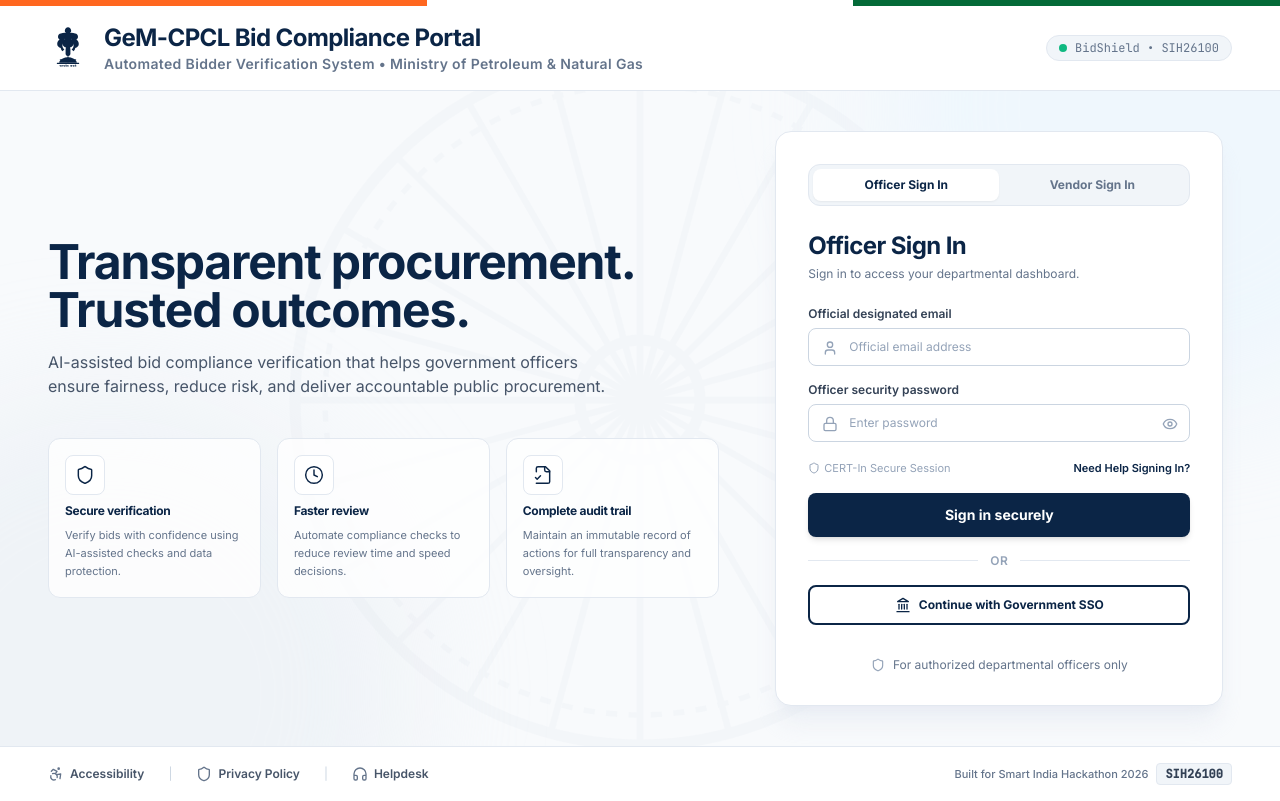
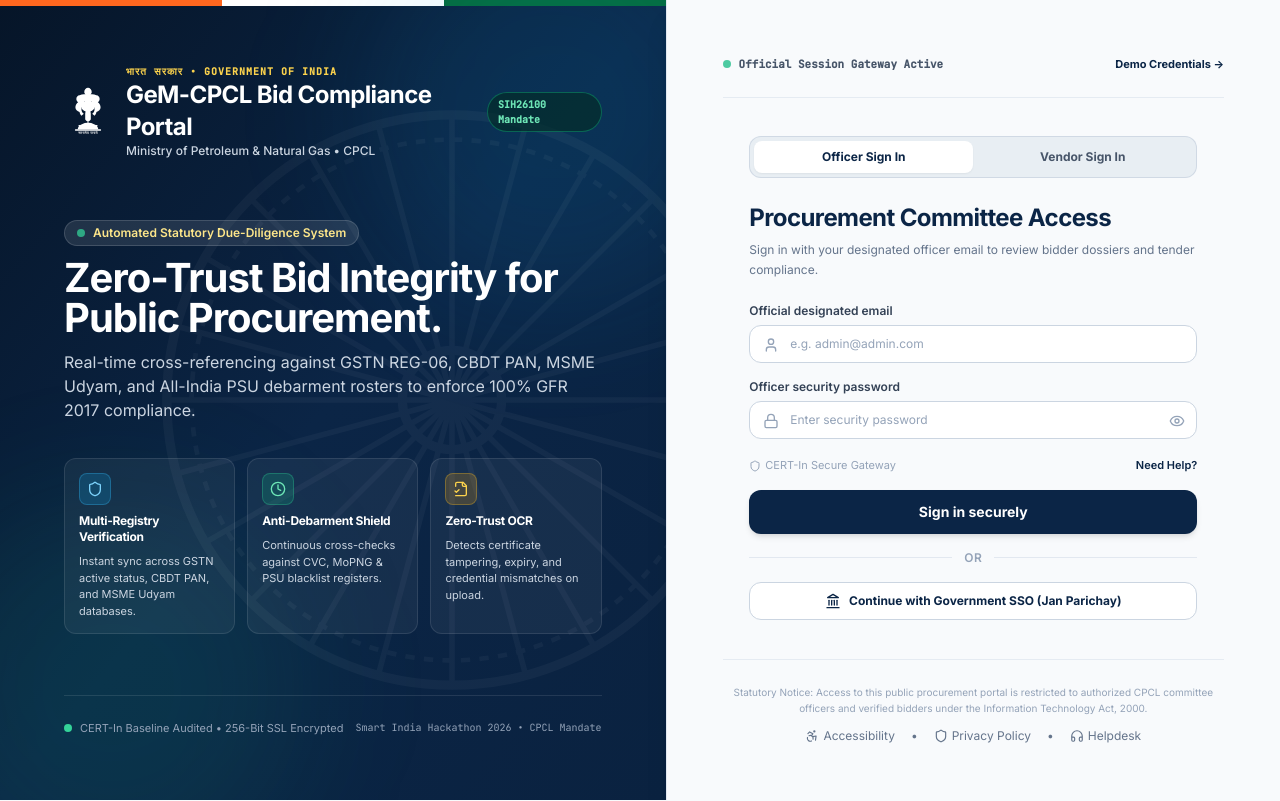
Before and after one commit to snuthon1/gemcompliance, a React (Vite) app in the folder client/: page /login in a window 1280 px wide. Built offline with nearby package versions, Linux system fonts and the light colour scheme; the HTML template or start-up script is replaced by a standard one.

Commit message:
feat(ui): complete modern visual overhaul for Login.jsx

```diff
--- a/client/src/pages/Login.jsx
+++ b/client/src/pages/Login.jsx
@@ -76,17 +76,24 @@ export default function Login() {
   };
 
   return (
-    <div className="min-h-screen bg-[#F8FAFC] flex flex-col justify-between text-slate-800 selection:bg-amber-500 selection:text-white relative overflow-hidden font-sans">
-      {/* Background Ashoka Chakra Watermark & Architectural Sky */}
-      <div className="absolute inset-0 pointer-events-none flex items-center justify-center overflow-hidden z-0">
-        {/* Soft radial blue-tint gradient */}
-        <div className="absolute top-0 right-0 w-[600px] h-[600px] bg-sky-100/40 rounded-full blur-3xl -mr-48 -mt-48"></div>
-        <div className="absolute bottom-0 left-0 w-[600px] h-[600px] bg-slate-200/40 rounded-full blur-3xl -ml-48 -mb-48"></div>
+    <div className="min-h-screen flex flex-col lg:flex-row font-sans selection:bg-amber-500 selection:text-white">
+      {/* LEFT PANEL: Deep Navy Executive Hero & Government Governance Pillar (52%) */}
+      <div className="lg:w-[52%] bg-gradient-to-br from-[#061528] via-[#0B2546] to-[#0A2240] text-white p-8 sm:p-12 lg:p-16 flex flex-col justify-between relative overflow-hidden min-h-[460px] lg:min-h-screen">
+        {/* National Tricolor Line at very top of panel */}
+        <div className="h-1.5 w-full flex absolute top-0 left-0">
+          <div className="h-full w-1/3 bg-[#FF671F]"></div>
+          <div className="h-full w-1/3 bg-white"></div>
+          <div className="h-full w-1/3 bg-[#046A38]"></div>
+        </div>
 
-        {/* Ashoka Chakra 24-Spoke Geometric Watermark */}
+        {/* Ambient Glows */}
+        <div className="absolute top-0 right-0 w-96 h-96 bg-sky-500/10 rounded-full blur-3xl pointer-events-none -mr-20 -mt-20"></div>
+        <div className="absolute bottom-0 left-0 w-96 h-96 bg-emerald-500/10 rounded-full blur-3xl pointer-events-none -ml-20 -mb-20"></div>
+
+        {/* Ashoka Chakra 24-Spoke Geometric Watermark in Background */}
         <svg
           viewBox="0 0 200 200"
-          className="w-[750px] h-[750px] text-slate-300 opacity-[0.09] absolute select-none"
+          className="w-[620px] h-[620px] text-white opacity-[0.035] absolute -right-24 top-1/2 -translate-y-1/2 select-none pointer-events-none"
           fill="none"
           stroke="currentColor"
         >
@@ -105,101 +112,122 @@ export default function Login() {
             />
           ))}
         </svg>
-      </div>
 
-      {/* Top Section: Tricolor Line & Header */}
-      <div className="relative z-10">
-        {/* National Tricolor Line */}
-        <div className="h-1.5 w-full flex">
-          <div className="h-full w-1/3 bg-[#FF671F]"></div>
-          <div className="h-full w-1/3 bg-white"></div>
-          <div className="h-full w-1/3 bg-[#046A38]"></div>
-        </div>
-
-        {/* Clean Official White Masthead */}
-        <header className="bg-white border-b border-slate-200 py-4 px-6 sm:px-12 shadow-xs">
-          <div className="max-w-7xl mx-auto flex items-center justify-between">
-            <div className="flex items-center space-x-4">
-              <NationalEmblem className="w-10 h-12 shrink-0" />
-              <div className="flex flex-col">
-                <h1 className="text-xl sm:text-2xl font-extrabold text-[#0B2546] tracking-tight">
+        {/* Top Masthead Branding */}
+        <div className="relative z-10 space-y-4">
+          <div className="flex items-center justify-between">
+            <div className="flex items-center space-x-3.5">
+              <NationalEmblem className="w-12 h-14 shrink-0" color="#FFFFFF" />
+              <div>
+                <span className="text-[10px] font-bold text-amber-300 uppercase tracking-widest font-mono block">
+                  भारत सरकार &bull; Government of India
+                </span>
+                <h1 className="text-xl sm:text-2xl font-black text-white tracking-tight leading-tight">
                   GeM-CPCL Bid Compliance Portal
                 </h1>
-                <p className="text-xs sm:text-sm text-slate-500 font-semibold tracking-wide">
-                  Automated Bidder Verification System &bull; Ministry of Petroleum &amp; Natural Gas
+                <p className="text-xs text-slate-300 font-medium">
+                  Ministry of Petroleum &amp; Natural Gas &bull; CPCL
                 </p>
               </div>
             </div>
 
-            <div className="hidden md:flex items-center space-x-2 text-xs font-mono text-slate-500 bg-slate-100 px-3 py-1 rounded-full border border-slate-200">
-              <span className="w-2 h-2 rounded-full bg-emerald-500 animate-pulse"></span>
-              <span>BidShield &bull; SIH26100</span>
+            <span className="hidden sm:inline-block text-[10px] font-mono font-bold text-emerald-300 bg-emerald-950/60 border border-emerald-500/40 px-2.5 py-1 rounded-full">
+              SIH26100 Mandate
+            </span>
           </div>
         </div>
-        </header>
+
+        {/* Center Hero Description & Pillars */}
+        <div className="relative z-10 py-10 lg:py-12 space-y-7">
+          <div className="space-y-3">
+            <div className="inline-flex items-center space-x-2 bg-white/10 backdrop-blur-xs border border-white/15 px-3 py-1 rounded-full text-xs font-semibold text-amber-200">
+              <span className="w-2 h-2 rounded-full bg-emerald-400 animate-pulse"></span>
+              <span>Automated Statutory Due-Diligence System</span>
             </div>
-
-      {/* Main Content Area */}
-      <main className="relative z-10 max-w-7xl mx-auto w-full px-6 sm:px-12 py-10 my-auto">
-        <div className="grid grid-cols-1 lg:grid-cols-12 gap-12 items-center">
-          {/* Left Column: Hero Typography & Feature Cards */}
-          <div className="lg:col-span-7 space-y-8">
-            <div className="space-y-4">
-              <h1 className="text-4xl sm:text-5xl font-extrabold text-[#0B2546] tracking-tight leading-[1.15]">
-                Transparent procurement. <br />
-                Trusted outcomes.
-              </h1>
-              <p className="text-sm sm:text-base text-slate-600 leading-relaxed max-w-xl">
-                AI-assisted bid compliance verification that helps government officers ensure fairness, reduce risk, and deliver accountable public procurement.
+            <h2 className="text-3xl sm:text-4xl lg:text-[40px] font-extrabold text-white tracking-tight leading-[1.18]">
+              Zero-Trust Bid Integrity for Public Procurement.
+            </h2>
+            <p className="text-sm sm:text-base text-slate-300 leading-relaxed max-w-xl">
+              Real-time cross-referencing against GSTN REG-06, CBDT PAN, MSME Udyam, and All-India PSU debarment rosters to enforce 100% GFR 2017 compliance.
             </p>
           </div>
 
-            {/* 3 Clean Modern Feature Cards */}
-            <div className="grid grid-cols-1 sm:grid-cols-3 gap-4 pt-2">
-              <div className="bg-white/80 backdrop-blur-xs rounded-xl p-4 border border-slate-200 shadow-xs space-y-2">
-                <div className="w-10 h-10 rounded-lg border border-slate-200 bg-white flex items-center justify-center text-[#0B2546] shadow-2xs">
-                  <Shield className="w-5 h-5 stroke-[1.75]" />
+          {/* 3 Dark Modern Governance Pillar Cards */}
+          <div className="grid grid-cols-1 sm:grid-cols-3 gap-3 pt-2">
+            <div className="bg-white/5 hover:bg-white/10 backdrop-blur-xs rounded-xl p-3.5 border border-white/10 transition space-y-2">
+              <div className="w-8 h-8 rounded-lg bg-sky-500/20 border border-sky-400/30 flex items-center justify-center text-sky-300">
+                <Shield className="w-4 h-4" />
               </div>
-                <h3 className="text-xs font-bold text-[#0B2546] tracking-tight">Secure verification</h3>
-                <p className="text-[11px] text-slate-500 leading-relaxed">
-                  Verify bids with confidence using AI-assisted checks and data protection.
+              <h3 className="text-xs font-bold text-white tracking-tight">Multi-Registry Verification</h3>
+              <p className="text-[11px] text-slate-300 leading-normal">
+                Instant sync across GSTN active status, CBDT PAN, and MSME Udyam databases.
               </p>
             </div>
 
-              <div className="bg-white/80 backdrop-blur-xs rounded-xl p-4 border border-slate-200 shadow-xs space-y-2">
-                <div className="w-10 h-10 rounded-lg border border-slate-200 bg-white flex items-center justify-center text-[#0B2546] shadow-2xs">
-                  <Clock className="w-5 h-5 stroke-[1.75]" />
+            <div className="bg-white/5 hover:bg-white/10 backdrop-blur-xs rounded-xl p-3.5 border border-white/10 transition space-y-2">
+              <div className="w-8 h-8 rounded-lg bg-emerald-500/20 border border-emerald-400/30 flex items-center justify-center text-emerald-300">
+                <Clock className="w-4 h-4" />
               </div>
-                <h3 className="text-xs font-bold text-[#0B2546] tracking-tight">Faster review</h3>
-                <p className="text-[11px] text-slate-500 leading-relaxed">
-                  Automate compliance checks to reduce review time and speed decisions.
+              <h3 className="text-xs font-bold text-white tracking-tight">Anti-Debarment Shield</h3>
+              <p className="text-[11px] text-slate-300 leading-normal">
+                Continuous cross-checks against CVC, MoPNG &amp; PSU blacklist registers.
               </p>
             </div>
 
-              <div className="bg-white/80 backdrop-blur-xs rounded-xl p-4 border border-slate-200 shadow-xs space-y-2">
-                <div className="w-10 h-10 rounded-lg border border-slate-200 bg-white flex items-center justify-center text-[#0B2546] shadow-2xs">
-                  <FileCheck2 className="w-5 h-5 stroke-[1.75]" />
+            <div className="bg-white/5 hover:bg-white/10 backdrop-blur-xs rounded-xl p-3.5 border border-white/10 transition space-y-2">
+              <div className="w-8 h-8 rounded-lg bg-amber-500/20 border border-amber-400/30 flex items-center justify-center text-amber-300">
+                <FileCheck2 className="w-4 h-4" />
               </div>
-                <h3 className="text-xs font-bold text-[#0B2546] tracking-tight">Complete audit trail</h3>
-                <p className="text-[11px] text-slate-500 leading-relaxed">
-                  Maintain an immutable record of actions for full transparency and oversight.
+              <h3 className="text-xs font-bold text-white tracking-tight">Zero-Trust OCR</h3>
+              <p className="text-[11px] text-slate-300 leading-normal">
+                Detects certificate tampering, expiry, and credential mismatches on upload.
               </p>
             </div>
           </div>
         </div>
 
-          {/* Right Column: Floating White Sign-In Card */}
-          <div className="lg:col-span-5 max-w-md w-full mx-auto">
-            <div className="bg-white rounded-2xl border border-slate-200 shadow-xl shadow-slate-200/60 p-8 space-y-6">
+        {/* Bottom Trust & Compliance Footer */}
+        <div className="relative z-10 pt-6 border-t border-white/10 flex flex-col sm:flex-row items-center justify-between text-[11px] text-slate-400 gap-3">
+          <div className="flex items-center space-x-2">
+            <span className="w-2 h-2 rounded-full bg-emerald-400"></span>
+            <span>CERT-In Baseline Audited &bull; 256-Bit SSL Encrypted</span>
+          </div>
+          <span className="font-mono text-slate-400 text-[10px]">
+            Smart India Hackathon 2026 &bull; CPCL Mandate
+          </span>
+        </div>
+      </div>
+
+      {/* RIGHT PANEL: Clean White / Slate Sign-In Console (48%) */}
+      <div className="lg:w-[48%] bg-[#F8FAFC] p-6 sm:p-10 lg:p-14 flex flex-col justify-between relative shadow-xl border-l border-slate-200">
+        {/* Top Status Bar */}
+        <div className="flex items-center justify-between pb-6 border-b border-slate-200/80">
+          <div className="flex items-center space-x-2">
+            <span className="w-2 h-2 rounded-full bg-emerald-500 animate-pulse"></span>
+            <span className="text-[11px] font-mono font-semibold text-slate-600">
+              Official Session Gateway Active
+            </span>
+          </div>
+          <button
+            type="button"
+            onClick={() => alert('Official Evaluation Credentials:\n\n• Officer Committee Login:\n  Email: admin@admin.com\n  Password: password\n\n• Vendor Enterprise Portal:\n  GSTIN: 33AABCA1234F1Z5 (or company email)\n  Password: password\n\nSupport: sih-procurement@cpcl.gov.in')}
+            className="text-[11px] font-bold text-[#0B2546] hover:text-sky-700 hover:underline cursor-pointer"
+          >
+            Demo Credentials &rarr;
+          </button>
+        </div>
+
+        {/* Center Login Box */}
+        <div className="max-w-md w-full mx-auto my-auto py-8 space-y-6">
           {/* Officer / Vendor Selector Pills */}
-              <div className="grid grid-cols-2 p-1 bg-slate-100 rounded-xl border border-slate-200">
+          <div className="grid grid-cols-2 p-1 bg-slate-200/70 rounded-xl border border-slate-300/80">
             <button
               type="button"
               onClick={() => handleTabChange('OFFICER')}
-                  className={`py-2 px-3 rounded-lg text-xs font-bold transition-all ${
+              className={`py-2 px-3 rounded-lg text-xs font-bold transition-all cursor-pointer ${
                 activeTab === 'OFFICER'
                   ? 'bg-white text-[#0B2546] shadow-sm'
-                      : 'text-slate-500 hover:text-slate-900'
+                  : 'text-slate-600 hover:text-slate-900'
               }`}
             >
               Officer Sign In
@@ -208,36 +236,36 @@ export default function Login() {
             <button
               type="button"
               onClick={() => handleTabChange('VENDOR')}
-                  className={`py-2 px-3 rounded-lg text-xs font-bold transition-all ${
+              className={`py-2 px-3 rounded-lg text-xs font-bold transition-all cursor-pointer ${
                 activeTab === 'VENDOR'
                   ? 'bg-white text-[#0B2546] shadow-sm'
-                      : 'text-slate-500 hover:text-slate-900'
+                  : 'text-slate-600 hover:text-slate-900'
               }`}
             >
               Vendor Sign In
             </button>
           </div>
 
-              {/* Title & Subtitle */}
-              <div className="space-y-1">
+          {/* Form Header */}
+          <div className="space-y-1.5">
             <h2 className="text-2xl font-extrabold text-[#0B2546] tracking-tight">
-                  {activeTab === 'OFFICER' ? 'Officer Sign In' : 'Vendor Sign In'}
+              {activeTab === 'OFFICER' ? 'Procurement Committee Access' : 'Enterprise Vendor Access'}
             </h2>
-                <p className="text-xs text-slate-500">
+            <p className="text-xs text-slate-500 leading-relaxed">
               {activeTab === 'OFFICER'
-                    ? 'Sign in to access your departmental dashboard.'
-                    : 'Sign in to access your enterprise vendor portal.'}
+                ? 'Sign in with your designated officer email to review bidder dossiers and tender compliance.'
+                : 'Sign in with your registered GSTIN or corporate email to manage certificates and tenders.'}
             </p>
           </div>
 
           {error && (
-                <div className="p-3 rounded-lg bg-rose-50 border border-rose-200 flex items-center space-x-2 text-xs text-rose-700 font-semibold">
+            <div className="p-3 rounded-xl bg-rose-50 border border-rose-200 flex items-center space-x-2 text-xs text-rose-700 font-semibold">
               <AlertCircle className="w-4 h-4 text-rose-600 shrink-0" />
               <span>{error}</span>
             </div>
           )}
 
-              {/* Credentials Input Container */}
+          {/* Form Fields */}
           <div
             onKeyDown={(e) => {
               if (e.key === 'Enter') handleSubmit(e);
@@ -263,8 +291,8 @@ export default function Login() {
                       spellCheck="false"
                       value={officerEmail}
                       onChange={(e) => setOfficerEmail(e.target.value)}
-                          placeholder="Official email address"
-                          className="w-full bg-white border border-slate-300 rounded-lg pl-10 pr-3 py-2.5 text-xs text-slate-900 placeholder:text-slate-400 focus:outline-none focus:ring-2 focus:ring-[#0B2546]/15 focus:border-[#0B2546]"
+                      placeholder="e.g. admin@admin.com"
+                      className="w-full bg-white border border-slate-300 rounded-xl pl-10 pr-3 py-2.5 text-xs text-slate-900 placeholder:text-slate-400 focus:outline-none focus:ring-2 focus:ring-[#0B2546]/15 focus:border-[#0B2546]"
                     />
                   </div>
                 </div>
@@ -286,8 +314,8 @@ export default function Login() {
                       spellCheck="false"
                       value={officerPassword}
                       onChange={(e) => setOfficerPassword(e.target.value)}
-                          placeholder="Enter password"
-                          className="w-full bg-white border border-slate-300 rounded-lg pl-10 pr-10 py-2.5 text-xs text-slate-900 placeholder:text-slate-400 focus:outline-none focus:ring-2 focus:ring-[#0B2546]/15 focus:border-[#0B2546]"
+                      placeholder="Enter security password"
+                      className="w-full bg-white border border-slate-300 rounded-xl pl-10 pr-10 py-2.5 text-xs text-slate-900 placeholder:text-slate-400 focus:outline-none focus:ring-2 focus:ring-[#0B2546]/15 focus:border-[#0B2546]"
                     />
                     <button
                       type="button"
@@ -317,8 +345,8 @@ export default function Login() {
                       spellCheck="false"
                       value={vendorIdentifier}
                       onChange={(e) => setVendorIdentifier(e.target.value)}
-                          placeholder="Enter GSTIN or business email"
-                          className="w-full bg-white border border-slate-300 rounded-lg pl-10 pr-3 py-2.5 text-xs text-slate-900 placeholder:text-slate-400 focus:outline-none focus:ring-2 focus:ring-[#0B2546]/15 focus:border-[#0B2546]"
+                      placeholder="e.g. 33AABCA1234F1Z5 or vendor email"
+                      className="w-full bg-white border border-slate-300 rounded-xl pl-10 pr-3 py-2.5 text-xs text-slate-900 placeholder:text-slate-400 focus:outline-none focus:ring-2 focus:ring-[#0B2546]/15 focus:border-[#0B2546]"
                     />
                   </div>
                 </div>
@@ -341,7 +369,7 @@ export default function Login() {
                       value={vendorPassword}
                       onChange={(e) => setVendorPassword(e.target.value)}
                       placeholder="Enter password"
-                          className="w-full bg-white border border-slate-300 rounded-lg pl-10 pr-10 py-2.5 text-xs text-slate-900 placeholder:text-slate-400 focus:outline-none focus:ring-2 focus:ring-[#0B2546]/15 focus:border-[#0B2546]"
+                      className="w-full bg-white border border-slate-300 rounded-xl pl-10 pr-10 py-2.5 text-xs text-slate-900 placeholder:text-slate-400 focus:outline-none focus:ring-2 focus:ring-[#0B2546]/15 focus:border-[#0B2546]"
                     />
                     <button
                       type="button"
@@ -355,87 +383,75 @@ export default function Login() {
               </>
             )}
 
-                {/* Security Advisory & Help */}
+            {/* Help and CERT-In Note */}
             <div className="flex items-center justify-between text-[11px] text-slate-500 pt-0.5">
               <span className="flex items-center space-x-1 text-slate-400">
                 <Shield className="w-3 h-3 text-slate-400" />
-                    <span>CERT-In Secure Session</span>
+                <span>CERT-In Secure Gateway</span>
               </span>
               <button
                 type="button"
                 onClick={() => alert('Official Login Guidelines:\n- Officer Admin: admin@admin.com / password\n- Vendor: Registered GSTIN or company email / password\n- Assistance: support@cpcl.gov.in')}
                 className="font-semibold text-[#0B2546] hover:underline cursor-pointer"
               >
-                    Need Help Signing In?
+                Need Help?
               </button>
             </div>
 
-                {/* Primary Button */}
+            {/* Primary Sign In Button */}
             <button
               type="button"
               onClick={handleSubmit}
               disabled={submitting}
-                  className="w-full py-3 px-4 rounded-lg bg-[#0B2546] hover:bg-[#07182D] text-white font-bold text-sm shadow-md transition-all flex items-center justify-center space-x-2 disabled:opacity-50 mt-2 cursor-pointer"
+              className="w-full py-3 px-4 rounded-xl bg-[#0B2546] hover:bg-[#07182D] text-white font-bold text-sm shadow-md transition-all flex items-center justify-center space-x-2 disabled:opacity-50 mt-2 cursor-pointer"
             >
-                  <span>Sign in securely</span>
+              <span>{submitting ? 'Authenticating...' : 'Sign in securely'}</span>
             </button>
 
             {/* Divider */}
             <div className="relative flex items-center justify-center my-3">
               <div className="border-t border-slate-200 w-full"></div>
-                  <span className="bg-white px-3 text-xs text-slate-400 font-semibold uppercase tracking-wider">
+              <span className="bg-[#F8FAFC] px-3 text-xs text-slate-400 font-semibold uppercase tracking-wider">
                 OR
               </span>
               <div className="border-t border-slate-200 w-full"></div>
             </div>
 
-                {/* Secondary Button: Continue with Government SSO */}
+            {/* Jan Parichay Government SSO */}
             <button
               type="button"
               onClick={() => alert('Jan Parichay SSO is active for NIC/Govt intranet gateways. For portal evaluation, sign in with your designated credentials.')}
-                  className="w-full py-2.5 px-4 rounded-lg border-2 border-[#0B2546] text-[#0B2546] hover:bg-slate-50 font-bold text-xs transition-all flex items-center justify-center space-x-2 cursor-pointer"
+              className="w-full py-2.5 px-4 rounded-xl border border-slate-300 bg-white text-[#0B2546] hover:bg-slate-50 font-bold text-xs transition-all flex items-center justify-center space-x-2 cursor-pointer shadow-2xs"
             >
               <Landmark className="w-4 h-4 text-[#0B2546]" />
-                  <span>Continue with Government SSO</span>
+              <span>Continue with Government SSO (Jan Parichay)</span>
             </button>
           </div>
+        </div>
 
-              {/* Security Footnote */}
-              <div className="pt-2 flex items-center justify-center space-x-2 text-xs text-slate-500 text-center">
-                <Shield className="w-3.5 h-3.5 text-slate-400" />
-                <span>For authorized departmental officers only</span>
+        {/* Bottom Legal & Footer Links */}
+        <div className="pt-6 border-t border-slate-200/80 space-y-3">
+          <p className="text-[10px] text-slate-400 text-center leading-relaxed">
+            Statutory Notice: Access to this public procurement portal is restricted to authorized CPCL committee officers and verified bidders under the Information Technology Act, 2000.
+          </p>
+          <div className="flex items-center justify-center space-x-4 text-xs text-slate-500">
+            <a href="#" className="hover:text-[#0B2546] transition flex items-center space-x-1">
+              <Accessibility className="w-3.5 h-3.5" />
+              <span>Accessibility</span>
+            </a>
+            <span>&bull;</span>
+            <a href="#" className="hover:text-[#0B2546] transition flex items-center space-x-1">
+              <Shield className="w-3.5 h-3.5" />
+              <span>Privacy Policy</span>
+            </a>
+            <span>&bull;</span>
+            <a href="#" className="hover:text-[#0B2546] transition flex items-center space-x-1">
+              <Headphones className="w-3.5 h-3.5" />
+              <span>Helpdesk</span>
+            </a>
           </div>
         </div>
       </div>
     </div>
-      </main>
-
-      {/* Bottom Footer: Official Links & SIH Hackathon Attribution */}
-      <footer className="relative z-10 bg-white border-t border-slate-200 py-4 px-6 sm:px-12 text-xs text-slate-600">
-        <div className="max-w-7xl mx-auto flex flex-col sm:flex-row items-center justify-between gap-4">
-          <div className="flex items-center space-x-6">
-            <a href="#" className="flex items-center space-x-1.5 hover:text-[#0B2546] transition">
-              <Accessibility className="w-4 h-4 text-slate-500" />
-              <span className="font-semibold">Accessibility</span>
-            </a>
-            <span className="text-slate-300">|</span>
-            <a href="#" className="flex items-center space-x-1.5 hover:text-[#0B2546] transition">
-              <Shield className="w-4 h-4 text-slate-500" />
-              <span className="font-semibold">Privacy Policy</span>
-            </a>
-            <span className="text-slate-300">|</span>
-            <a href="#" className="flex items-center space-x-1.5 hover:text-[#0B2546] transition">
-              <Headphones className="w-4 h-4 text-slate-500" />
-              <span className="font-semibold">Helpdesk</span>
-            </a>
-          </div>
-
-          <div className="flex items-center space-x-2 text-slate-500">
-            <span className="text-[11px] font-medium">Built for Smart India Hackathon 2026</span>
-            <span className="text-xs font-mono font-bold text-slate-700 bg-slate-100 px-2 py-0.5 rounded border border-slate-200">SIH26100</span>
-          </div>
-        </div>
-      </footer>
-    </div>
   );
 }
```
Lines whose indentation alone changed are shown as unchanged.
